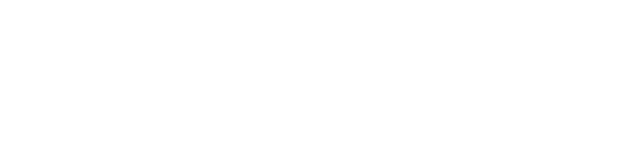
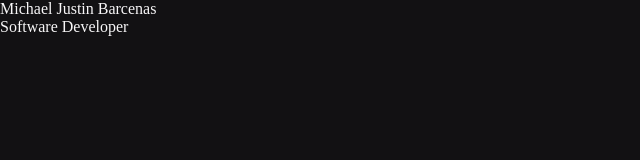
Before and after one commit to MJBarcenas/portfolio-v2, a plain HTML site: page index.html in a window 1280 px wide. Shown: the whole page, without its empty margins (0-640 px from the left). Drawn offline with Linux system fonts and the light colour scheme.

Commit message:
Added basic html and css as well as a README.md file.

```diff
--- /dev/null
+++ b/css/index.css
@@ -0,0 +1,20 @@
+:root {
+    --font-primary-color: #f7f6f7;
+    --primary-color: #121113;
+    --secondary-color: #1f1e1f;
+    --accent-color: #ebc583;
+    --card-primary-color: #2c2b2c;
+    --card-secondary-color: #212024;
+    --card-accent-color: #282729;
+}
+
+* {
+    margin: 0;
+    padding: 0;
+    box-sizing: border-box;
+}
+
+body {
+    background-color: var(--primary-color);
+    color: var(--font-primary-color);
+}
--- a/index.html
+++ b/index.html
@@ -4,11 +4,28 @@
 <head>
     <meta charset="UTF-8">
     <meta name="viewport" content="width=device-width, initial-scale=1.0">
+    <link rel="stylesheet" href="css/index.css">
     <title>Michael Justin Barcenas | Portfolio</title>
 </head>
 
 <body>
+    <aside>
+        <div class="profile-main">
+            <div class="profile-photo"></div>
+            <div class="profile-name">Michael Justin Barcenas</div>
+            <div class="profile-job-title">Software Developer</div>
+        </div>
+        <div class="profile-info"></div>
+    </aside>
+    <main>
+        <header>
+            <div class="main-title"></div>
+            <div class="main-navigation"></div>
+        </header>
+        <section>
 
+        </section>
+    </main>
 </body>
 
 </html>
```
Also changed, not shown: 1 other file.
